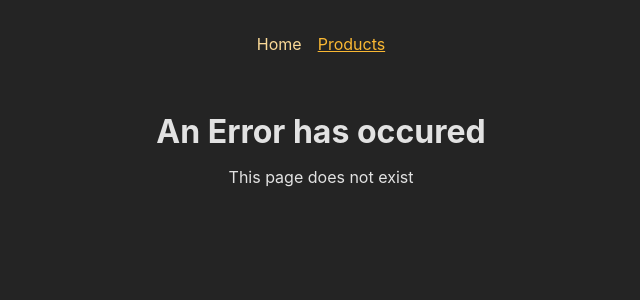
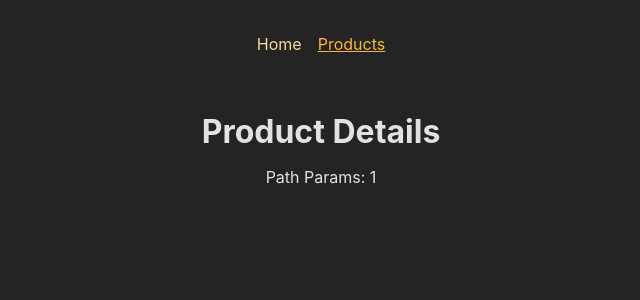
Before and after one commit to BhavneetS/React-routing, a React (Create React App) app: page /products/1 in a window 1280 px wide. Shown: the top 300 px of the page, without its empty margins (319-959 px from the left). Built offline with nearby package versions, Linux system fonts and the light colour scheme.

Commit message:
Programatic navigation and Accessing route using path params

```diff
--- a/src/App.js
+++ b/src/App.js
@@ -3,6 +3,7 @@ import HomePage from "./pages/HomePage";
 import Products from "./pages/Products";
 import RootLayout from "./pages/RootLayout";
 import Error from "./pages/Error";
+import ProductDetails from "./pages/ProductDetails";
 
 
 /*
@@ -34,7 +35,8 @@ const router = createBrowserRouter([
     errorElement: <Error />,
     children: [
       {path: '/', element: <HomePage />},
-      {path: '/products', element :<Products />}
+      {path: '/products', element :<Products />},
+      {path:'/products/:productId', element: <ProductDetails/>}
     ]
   }
 ])
--- a/src/pages/HomePage.jsx
+++ b/src/pages/HomePage.jsx
@@ -1,12 +1,17 @@
-import { Link } from "react-router-dom"
+import { Link, useNavigate } from "react-router-dom"
 
 export default function HomePage() {
+    const navigate = useNavigate()
+    function handleNavigation() {
+        navigate('/products');
+    }
     return (
         <>
             <h1 style={{ paddingLeft: '2em' }}>My Home page</h1>
             <p>
                 Go to <Link to="/products">Products page.</Link>
             </p>
+            <button onClick={handleNavigation}>Navigate Programatically</button>
         </>
     )
 }
--- /dev/null
+++ b/src/pages/ProductDetails.jsx
@@ -0,0 +1,11 @@
+import { useParams } from "react-router-dom"
+
+export default function ProductDetails() {
+    const params =useParams()
+    return (
+        <>
+            <h1>Product Details</h1>
+            <p>Path Params: {params.productId}</p>
+        </>
+    )
+}
```
